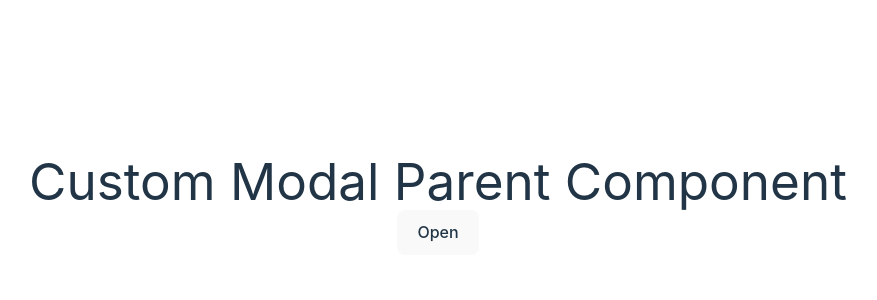
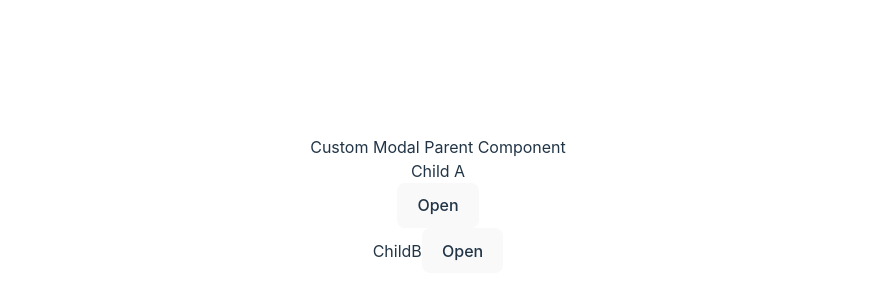
Before and after one commit to ktrip96/tsPlayground, a React (Vite) app: page / in a window 1280 px wide. Shown: the part 196-496 px from the top of the page, without its empty margins (202-1079 px from the left). Built offline with nearby package versions, Linux system fonts and the light colour scheme.

Commit message:
Final Version of Custom Modal Hook

```diff
--- /dev/null
+++ b/src/features/modalCustomHook/Child.tsx
@@ -0,0 +1,20 @@
+import React from 'react'
+import { useModal } from './useModal'
+
+type Props = {}
+
+const Child = (props: Props) => {
+	const { handleModal, Modal } = useModal()
+
+	return (
+		<div>
+			<h3>Child A</h3>
+			<button onClick={handleModal}>Open</button>
+			<Modal title='Hello world'>
+				<h1>Child one inside modal</h1>
+			</Modal>
+		</div>
+	)
+}
+
+export default Child
--- /dev/null
+++ b/src/features/modalCustomHook/ChildB.tsx
@@ -0,0 +1,17 @@
+import React from 'react'
+import { useModal } from './useModal'
+
+type Props = {}
+
+const ChildB = (props: Props) => {
+	const { Modal, handleModal } = useModal()
+	return (
+		<div>
+			ChildB
+			<button onClick={handleModal}>Open</button>
+			<Modal>Child B Modal here</Modal>
+		</div>
+	)
+}
+
+export default ChildB
--- a/src/features/modalCustomHook/ModalContent.tsx
+++ b/src/features/modalCustomHook/ModalContent.tsx
@@ -4,12 +4,14 @@ type Props = {
 	children: React.ReactNode
 	isOpen: boolean
 	closeModal: () => void
+	title?: string
 }
 
-const ModalContent = ({ isOpen, closeModal, children }: Props) => {
+const ModalContent = ({ isOpen, closeModal, children, title }: Props) => {
 	if (isOpen)
 		return (
 			<div>
+				{title && 'Title: ' + title}
 				This is the Modal Component
 				<button onClick={closeModal}>Close</button>
 				{children}
--- a/src/features/modalCustomHook/Parent.tsx
+++ b/src/features/modalCustomHook/Parent.tsx
@@ -1,18 +1,15 @@
 import React from 'react'
-import { useModal } from './useModal'
+import Child from './Child'
+import ChildB from './ChildB'
 
 type Props = {}
 
-const InsideModal = () => <h1>Inside the modal</h1>
-
 const Parent = (props: Props) => {
-	const { handleModal, Modal } = useModal(<InsideModal />)
-
 	return (
 		<div>
-			<h1>Custom Modal Parent Component</h1>
-			<button onClick={handleModal}>Open</button>
-			<Modal />
+			<h2>Custom Modal Parent Component</h2>
+			<Child />
+			<ChildB />
 		</div>
 	)
 }
--- a/src/features/modalCustomHook/useModal.tsx
+++ b/src/features/modalCustomHook/useModal.tsx
@@ -1,12 +1,17 @@
 import { useState } from 'react'
 import ModalContent from './ModalContent'
 
-export function useModal(children: React.ReactNode) {
+type ModalContentProps = {
+	children: React.ReactNode
+	title?: string
+}
+
+export function useModal() {
 	const [isOpen, setIsOpen] = useState(false)
 
 	const handleModal = () => setIsOpen((prev) => !prev)
-	const Modal = () => (
-		<ModalContent isOpen={isOpen} closeModal={() => setIsOpen(false)}>
+	const Modal = ({ children, title }: ModalContentProps) => (
+		<ModalContent isOpen={isOpen} title={title} closeModal={() => setIsOpen(false)}>
 			{children}
 		</ModalContent>
 	)
```
